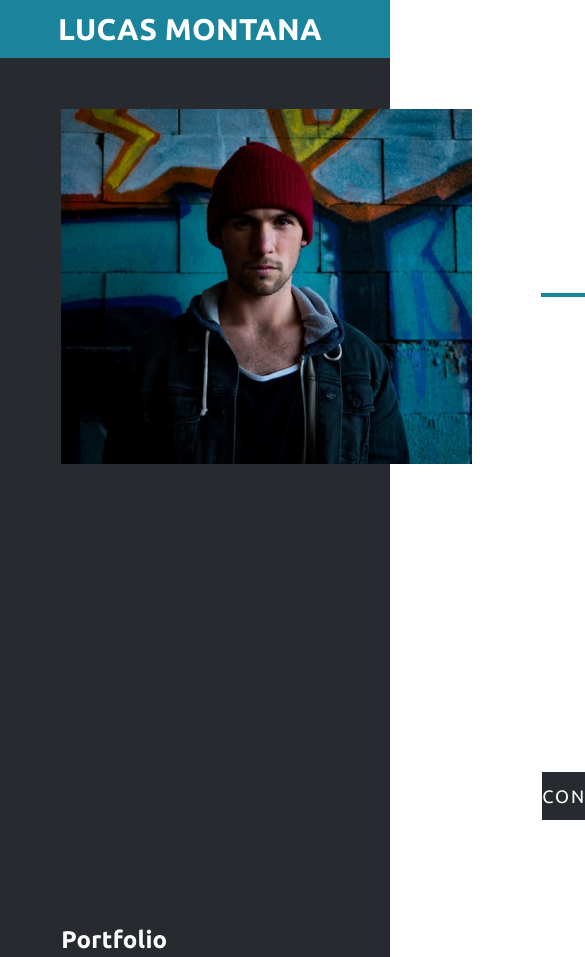
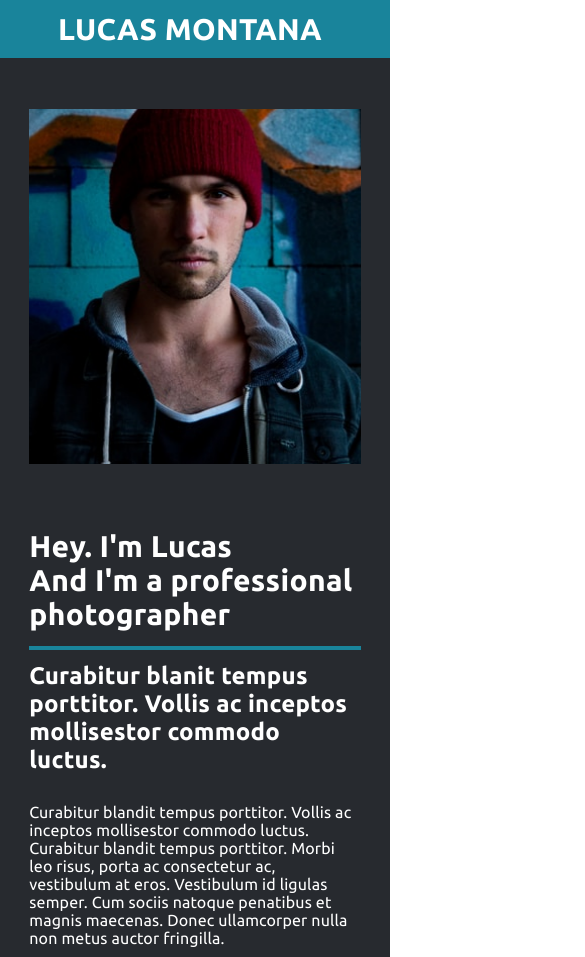
Before and after one commit to Kodmanspp/Exam3, a plain HTML site: page index.html in a window 390 px wide. Shown: the top 957 px of the page, 585 px wide, since content can reach past the window. Drawn offline with Linux system fonts and the light colour scheme.

Commit message:
add table adaptive

```diff
--- a/index.html
+++ b/index.html
@@ -16,7 +16,7 @@
     <main>
         <div class="main__container container">
             <div class="main__about-author">
-                <img class="main__avatar" src="./assets/main__avatar.png" alt="#">
+                <div class="main__avatar"></div>
                 <div class="main__about-me">
                     <div class="about-me__title">Hey. I'm Lucas <br> And I'm a professional photographer</div>
 
--- a/style.css
+++ b/style.css
@@ -50,6 +50,12 @@ main{
     margin-right: 12.2%;
     display: grid;
     grid-template-rows: minmax(auto,auto) minmax(616px,auto);
+}
+.main__avatar{
+    width: 411px;
+    height: 355px;
+    background-image: url("./assets/main__avatar.png");
+    background-repeat: no-repeat;
 }
 .main__about-author{
  display: grid;
@@ -114,21 +120,17 @@ main{
 }
 .portfolit__gallery{
     margin-top: 27px;
-    max-width: 1038px;
+    max-width: var(--width-content);
     min-height: 509px;
     display: flex;
     flex-flow: row wrap;
     justify-content: space-between;
     align-content: space-between;
-
 }
 .gallery__image{
     width: 244px;
     height: 244px;
-    background: #324B53;
-    display: flex;
-    justify-content: center;
-    align-items: center;
+
 }
 /* footer block */
 .footer__top-content{
@@ -190,3 +192,59 @@ main{
     letter-spacing: 0.01em;
     margin-top: 2px;
 }
+
+@media (max-width: 900px){
+:root{
+    --width-content: 762px;
+}
+
+    .main__container{
+        grid-template-rows: minmax(auto,auto) minmax(586px,auto);
+        margin-left: 7.5%;
+        margin-right: 7.5%;
+    }
+    .main__avatar{
+        width: 100%;
+        height: 355px;
+        background-image: url("./assets/table_header__avatar.png");
+        background-position: center;
+    }
+    .main__about-author{
+        display: block;
+    }
+    .about-me__title{
+     margin-top: 65px;
+
+    }
+    .about-me__border{
+        max-width: 100%;
+    }
+    .about-me__heading-text{
+        margin-top: 12px;
+        font-weight: bold;
+        font-size: 24px;
+        line-height: 28px;
+        letter-spacing: 0.01em;
+    }
+    .about-me__contact-btn{
+        max-width: 293px;
+
+    }
+    .main__portfolio{
+        min-height: 532;
+    }
+    .portfolio__title{
+        margin-top: 54px;
+    }
+    .portfolit__gallery{
+        min-height: 375px;
+    }
+    .gallery__image{
+        width: 180px;
+        height: 180px;
+    }
+    .footer__top-content{
+        min-height: 161px;
+
+    }
+}
```
Also changed, not shown: assets/Rectangle 2.png (added), assets/Tablet.png (added), assets/table_header__avatar.png (added).
